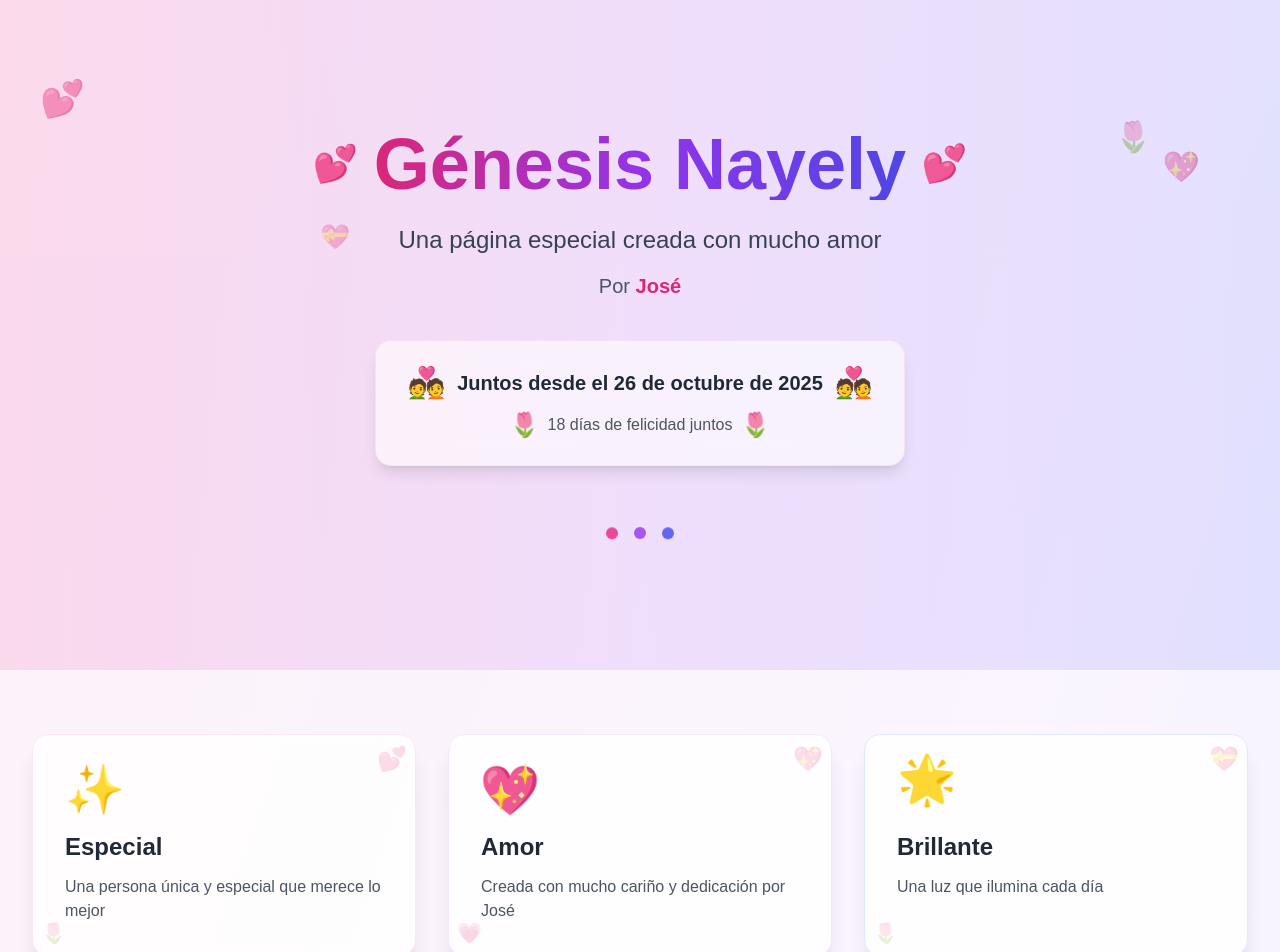
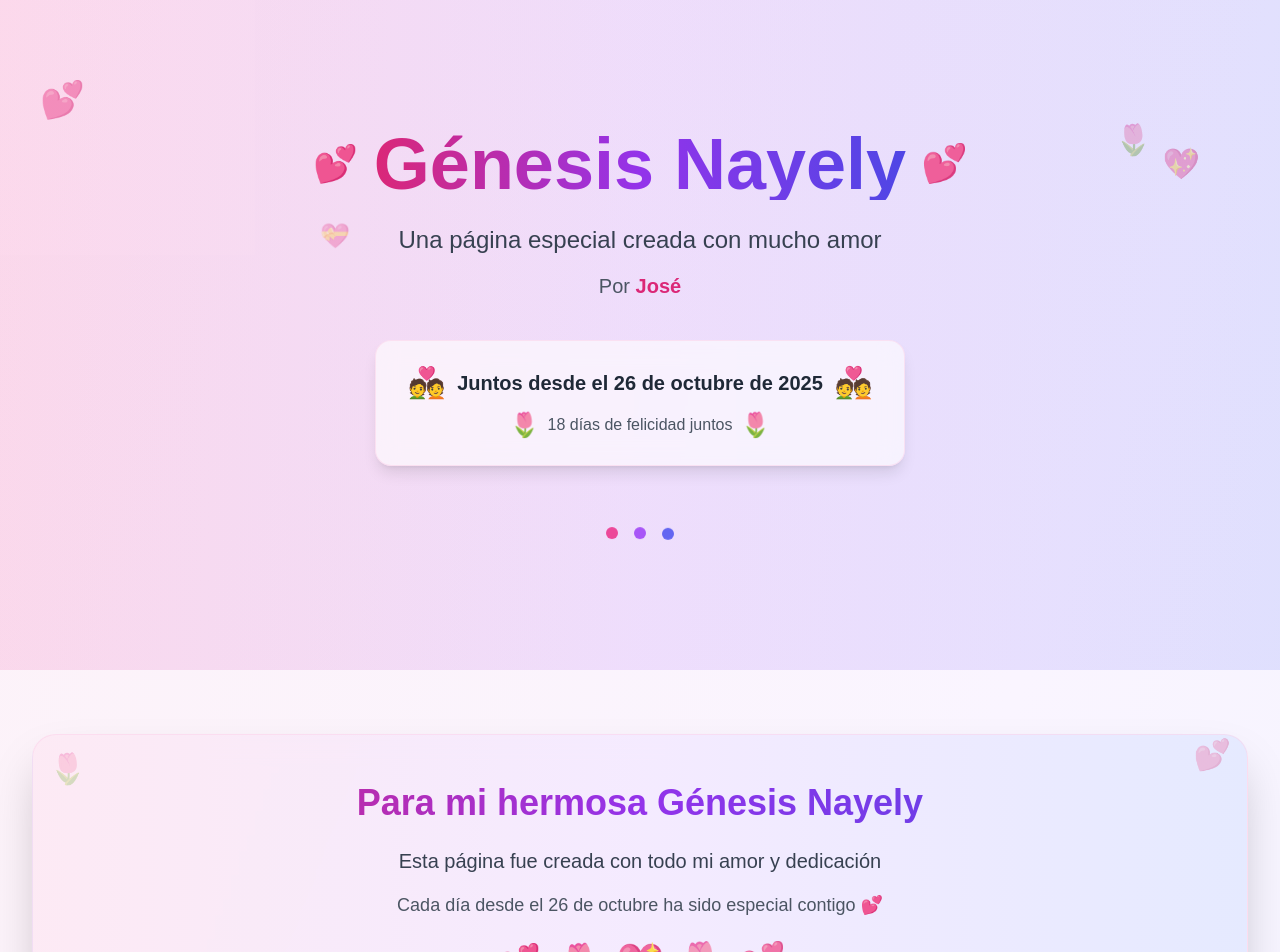
Before and after one commit to jsalcedo85/genesisnayely, a Next.js app: page / in a window 1280 px wide. Shown: the top 952 px of the page. Built offline with nearby package versions, Linux system fonts and the light colour scheme.

Commit message:
Remove cards section (Especial, Amor, Brillante)

```diff
--- a/app/page.tsx
+++ b/app/page.tsx
@@ -66,50 +66,6 @@ export default function Home() {
               <div className="w-3 h-3 bg-purple-500 rounded-full animate-bounce" style={{ animationDelay: '0.2s' }}></div>
               <div className="w-3 h-3 bg-indigo-500 rounded-full animate-bounce" style={{ animationDelay: '0.4s' }}></div>
             </div>
-          </div>
-        </div>
-      </section>
-
-      {/* Content Sections */}
-      <section className="max-w-7xl mx-auto px-4 sm:px-6 lg:px-8 py-16 relative z-10">
-        <div className="grid md:grid-cols-3 gap-8">
-          {/* Card 1 */}
-          <div className="bg-white/80 dark:bg-gray-800/80 backdrop-blur-sm rounded-2xl p-8 shadow-xl hover:shadow-2xl transition-all duration-300 transform hover:-translate-y-2 border border-pink-100 dark:border-pink-900/30 relative overflow-hidden group">
-            <div className="absolute top-2 right-2 text-2xl opacity-20 group-hover:opacity-40 transition-opacity">💕</div>
-            <div className="text-5xl mb-4 animate-float">✨</div>
-            <h2 className="text-2xl font-bold text-gray-800 dark:text-white mb-3">
-              Especial
-            </h2>
-            <p className="text-gray-600 dark:text-gray-300">
-              Una persona única y especial que merece lo mejor
-            </p>
-            <div className="absolute bottom-2 left-2 text-xl opacity-20 group-hover:opacity-40 transition-opacity">🌷</div>
-          </div>
-
-          {/* Card 2 */}
-          <div className="bg-white/80 dark:bg-gray-800/80 backdrop-blur-sm rounded-2xl p-8 shadow-xl hover:shadow-2xl transition-all duration-300 transform hover:-translate-y-2 border border-purple-100 dark:border-purple-900/30 relative overflow-hidden group">
-            <div className="absolute top-2 right-2 text-2xl opacity-20 group-hover:opacity-40 transition-opacity">💖</div>
-            <div className="text-5xl mb-4 animate-pulse-heart">💖</div>
-            <h2 className="text-2xl font-bold text-gray-800 dark:text-white mb-3">
-              Amor
-            </h2>
-            <p className="text-gray-600 dark:text-gray-300">
-              Creada con mucho cariño y dedicación por José
-            </p>
-            <div className="absolute bottom-2 left-2 text-xl opacity-20 group-hover:opacity-40 transition-opacity">💗</div>
-          </div>
-
-          {/* Card 3 */}
-          <div className="bg-white/80 dark:bg-gray-800/80 backdrop-blur-sm rounded-2xl p-8 shadow-xl hover:shadow-2xl transition-all duration-300 transform hover:-translate-y-2 border border-indigo-100 dark:border-indigo-900/30 relative overflow-hidden group">
-            <div className="absolute top-2 right-2 text-2xl opacity-20 group-hover:opacity-40 transition-opacity">💝</div>
-            <div className="text-5xl mb-4 animate-float" style={{ animationDelay: '1s' }}>🌟</div>
-            <h2 className="text-2xl font-bold text-gray-800 dark:text-white mb-3">
-              Brillante
-            </h2>
-            <p className="text-gray-600 dark:text-gray-300">
-              Una luz que ilumina cada día
-            </p>
-            <div className="absolute bottom-2 left-2 text-xl opacity-20 group-hover:opacity-40 transition-opacity">🌷</div>
           </div>
         </div>
       </section>
```
